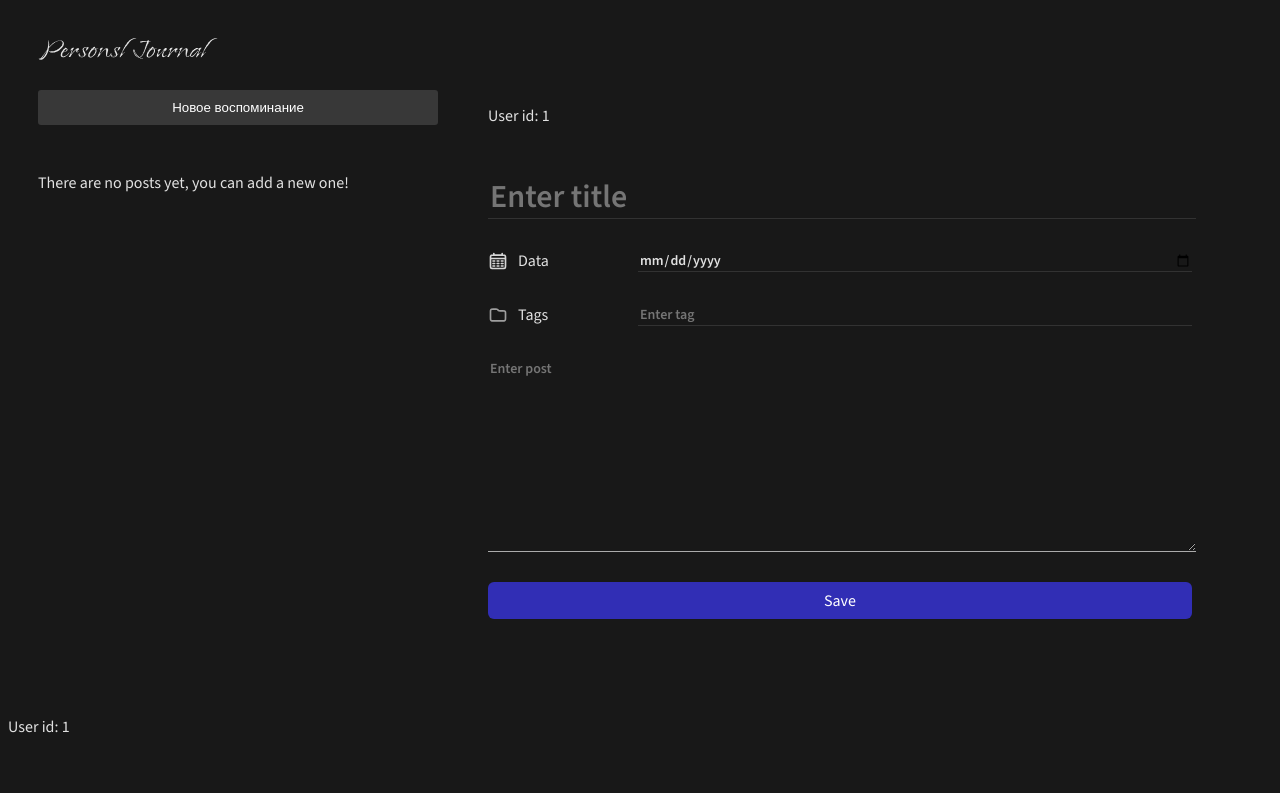
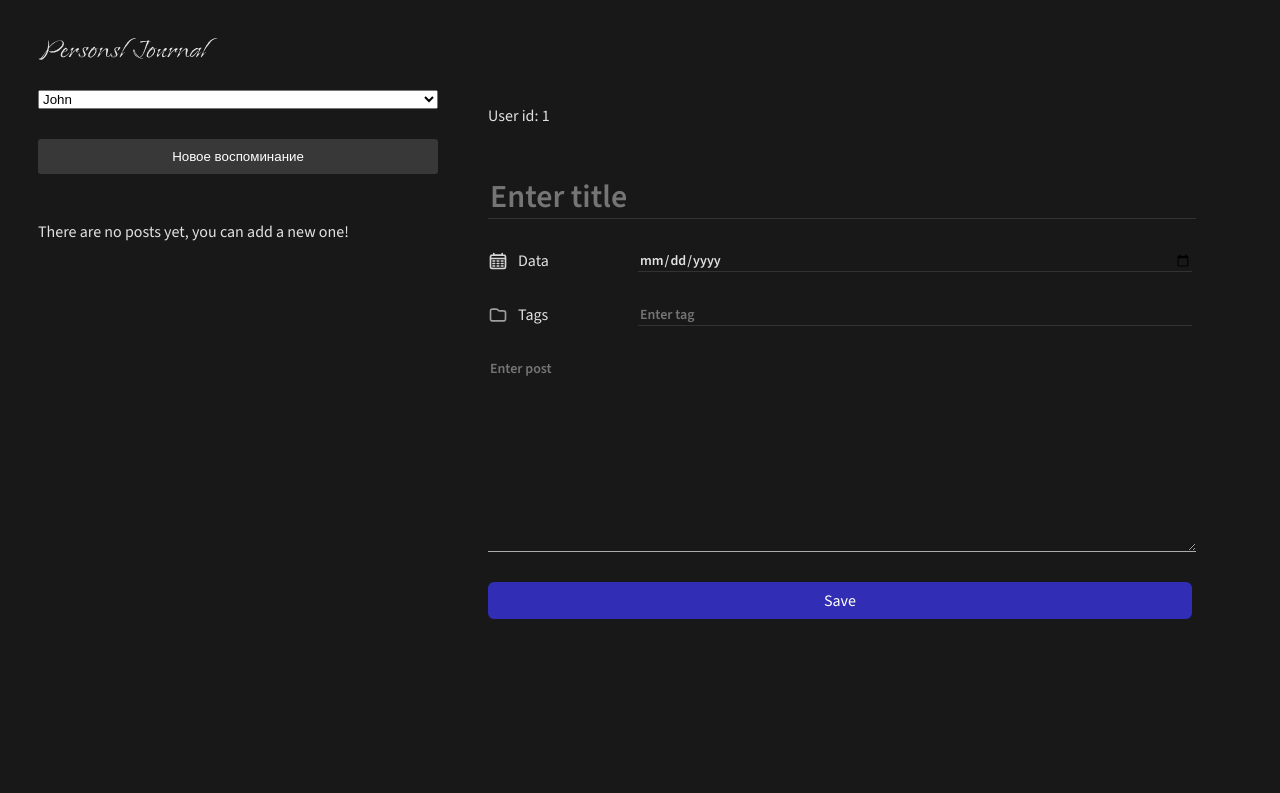
Before and after one commit to rail-sabirov/react-lessons, a React (Vite) app: page / in a window 1280 px wide. Shown: the top 793 px of the page. Built offline with nearby package versions, Linux system fonts and the light colour scheme.

Commit message:
useContext - change state

```diff
--- a/src/App.jsx
+++ b/src/App.jsx
@@ -7,11 +7,15 @@ import Body from './layouts/Body/Body';
 import LeftPanel from './layouts/LeftPanel/LeftPanel';
 import { useLocalStorage } from './hooks/useLocalStorage.hook';
 import { UserContext } from './context/user.context';
+import { useState } from 'react';
 
 
 function App() {
 	// Хук для чтения и изменения в localStorage
 	const [items, saveItems] = useLocalStorage('data');
+
+	// Состояние для переменной из контекста, для последующего его изменения
+	const [userId, setUserId] = useState(1);
 
 	// Перебор массива для нормализации даты
 	function mapItems(items) {
@@ -49,7 +53,7 @@ function App() {
 
 	return (
 		<>
-		<UserContext.Provider value={ {userId: 1 } }>
+		<UserContext.Provider value={ { userId, setUserId } }>
 			<div className="app">
 				<LeftPanel>
 					<Header />
@@ -63,7 +67,7 @@ function App() {
 			</div>
 		</UserContext.Provider>
 
-		<JournalForm addItem={ addItem }/>
+
 		</>
 	);
 }
--- a/src/components/Header/Header.jsx
+++ b/src/components/Header/Header.jsx
@@ -1,8 +1,12 @@
+import SelectUser from '../SelectUser/SelectUser';
 import styles from './Header.module.css';
 
 const Header = () => {
 	return (
-		<img className={styles.logo} src="/logo.svg" alt="Journal logo" />
+		<>
+			<img className={styles.logo} src="/logo.svg" alt="Journal logo" />
+			<SelectUser />
+		</>
 	);
 };
 
--- a/src/components/JournalForm/JournalForm.jsx
+++ b/src/components/JournalForm/JournalForm.jsx
@@ -6,6 +6,7 @@ import Button from '../Button/Button';
 import { fromReducer, INITIAL_STATE } from './JournalForm.state';
 import Input from '../Input/Input';
 import { UserContext } from '../../context/user.context';
+
 
 function JournalForm({ addItem }) {
 
@@ -22,6 +23,7 @@ function JournalForm({ addItem }) {
 
 	// Работа с контекстом
 	const { userId } = useContext(UserContext);
+
 
 	// -- Таймер на возврат форм из красного цвета после ошибки
 	useEffect(() => {
--- /dev/null
+++ b/src/components/SelectUser/SelectUser.jsx
@@ -0,0 +1,22 @@
+import { useContext } from 'react';
+import { UserContext } from '../../context/user.context.js';
+
+function SelectUser() {
+    // Получаем контекст для выбранного пользователя
+    const { userId, setUserId } = useContext(UserContext);
+
+    //Функция для обработки выбора пользователя
+    const changeUser = (event) => {
+        // Присваиваем новое значение для userId в виде id номера
+        setUserId(Number(event.target.value));
+    };
+
+    return (
+        <select name="user" id="user" value={ userId } onChange={ changeUser }>
+            <option value="1">John</option>
+            <option value="2">Sam</option>
+        </select>
+    );
+}
+
+export default SelectUser;
```
